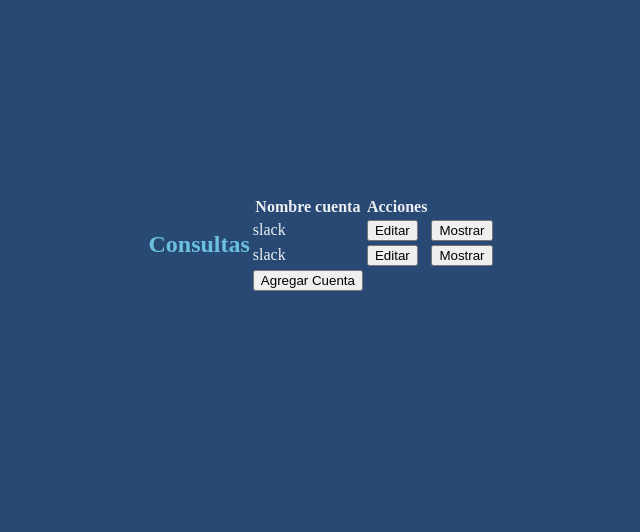
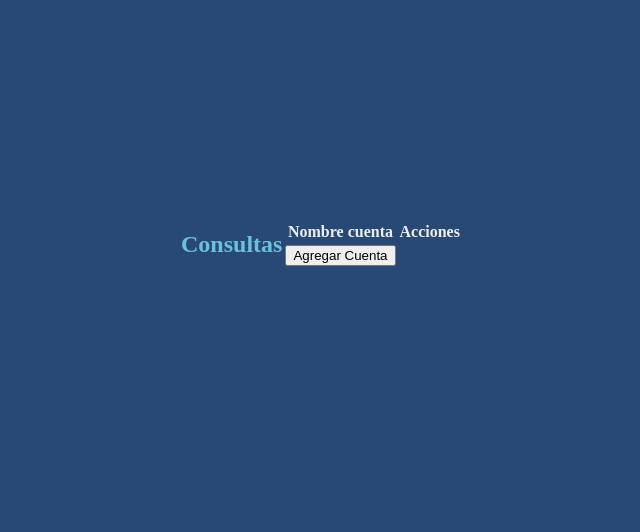
Before and after one commit to AgustinAllamanoCosta/encrypto-maniac, a Flask app: page /consult in a window 1280 px wide. Shown: the part 176-708 px from the top of the page, without its empty margins (318-958 px from the left). Run offline with Flask 2, Linux system fonts and the light colour scheme.

Commit message:
Edita el template de la tabla para usar for en lugar de armar la misma a mano :D

```diff
--- a/Web/templates/consult.html
+++ b/Web/templates/consult.html
@@ -14,16 +14,13 @@
 			</tr>
 		</thead>
 		<tbody>
+			{% for cuenta in cuentas %}
 			<tr>
-				<td> slack </td>
+				<td> {{ cuenta }} </td>
 				<td> <button>Editar</button></td>
 				<td> <button>Mostrar</button></td>
 			</tr>
-			<tr>
-				<td> slack </td>
-				<td> <button>Editar</button></td>
-				<td> <button>Mostrar</button></td>
-			</tr>
+			{% endfor %}
 			<tr>
 				<td><button>Agregar Cuenta</button></td>
 			</tr>
```
